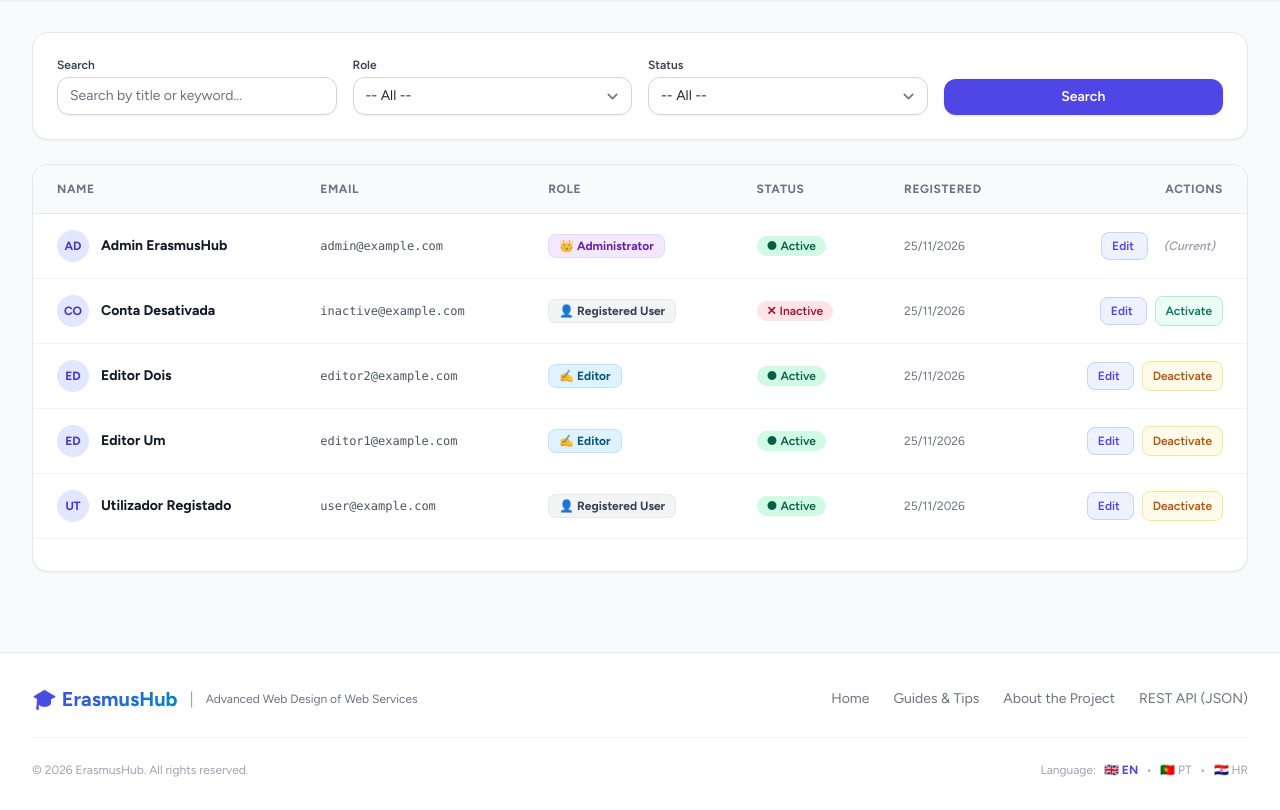
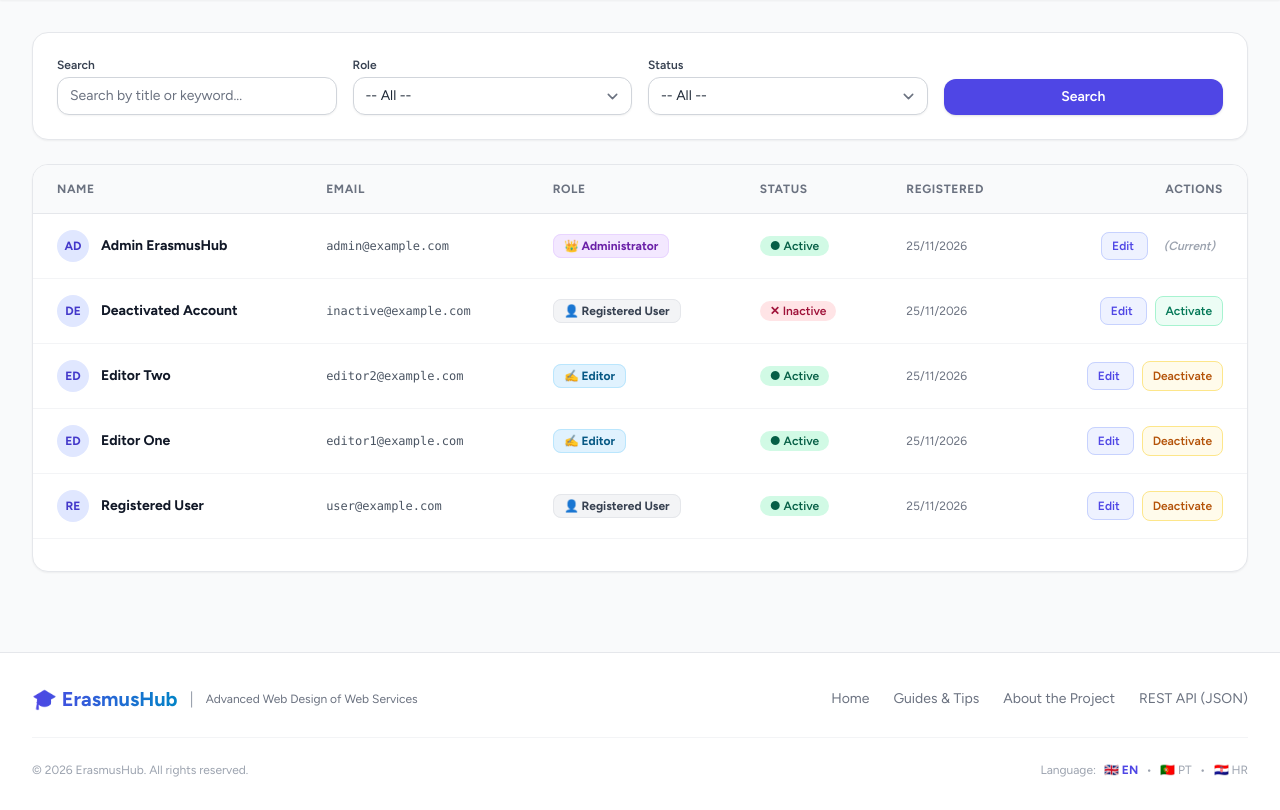
Before and after one commit to gfneto7/erasmushub, a Laravel app: page /admin/users in a window 1280 px wide. Shown: the part 186-996 px from the top of the page. Run offline with Laravel 12, Linux system fonts and the light colour scheme; a user stored in the database is signed in; data comes from the database, SQL or seed files in the repository; style sheets or scripts are compiled from the project's sources.

Commit message:
fix(i18n): translate user names, role badges, and author signatures across navigation and views

```diff
--- a/lang/en.json
+++ b/lang/en.json
@@ -359,5 +359,13 @@
     "Como abrir conta bancária espanhola sem comissões (Rascunho)": "How to open a fee-free Spanish bank account (Draft)",
     "Artigo em revisão pelo autor para alunos em Madrid.": "Article under review by author for students in Madrid.",
     "Excursões de fim de semana aos Lagos de Plitvice (Rascunho)": "Weekend excursions to Plitvice Lakes (Draft)",
-    "Rascunho com rotas de autocarro a partir de Zagreb.": "Draft with bus routes departing from Zagreb."
+    "Rascunho com rotas de autocarro a partir de Zagreb.": "Draft with bus routes departing from Zagreb.",
+    "Utilizador Registado": "Registered User",
+    "Editor Um": "Editor One",
+    "Editor Dois": "Editor Two",
+    "Admin ErasmusHub": "Admin ErasmusHub",
+    "Conta Desativada": "Deactivated Account",
+    "registered": "registered",
+    "editor": "editor",
+    "admin": "admin"
 }
--- a/resources/views/admin/guides/index.blade.php
+++ b/resources/views/admin/guides/index.blade.php
@@ -102,7 +102,7 @@
                                         {{ $guide->city ? __($guide->city) : '—' }}
                                     </td>
                                     <td class="px-6 py-4 whitespace-nowrap text-xs text-gray-600">
-                                        {{ $guide->author->name }}
+                                        {{ __($guide->author->name) }}
                                     </td>
                                     <td class="px-6 py-4 whitespace-nowrap">
                                         @if ($guide->status === 'published')
--- a/resources/views/admin/users/index.blade.php
+++ b/resources/views/admin/users/index.blade.php
@@ -75,9 +75,9 @@
                                 <td class="px-6 py-4 font-bold text-gray-900">
                                     <div class="flex items-center space-x-3">
                                         <div class="h-8 w-8 rounded-full bg-indigo-100 text-indigo-700 font-bold flex items-center justify-center text-xs uppercase">
-                                            {{ substr($user->name, 0, 2) }}
+                                            {{ substr(__($user->name), 0, 2) }}
                                         </div>
-                                        <span>{{ $user->name }}</span>
+                                        <span>{{ __($user->name) }}</span>
                                     </div>
                                 </td>
                                 <td class="px-6 py-4 text-gray-600 text-xs font-mono">
--- a/resources/views/destinations/index.blade.php
+++ b/resources/views/destinations/index.blade.php
@@ -260,7 +260,7 @@
                                 </div>
 
                                 <div class="mt-4 pt-4 border-t border-gray-200/60 flex items-center justify-between text-xs">
-                                    <span class="text-gray-500">{{ __('By') }} {{ $guide->author->name }}</span>
+                                    <span class="text-gray-500">{{ __('By') }} {{ __($guide->author->name) }}</span>
                                     <a href="{{ route('guides.show', $guide->slug) }}" class="text-indigo-600 font-semibold hover:underline">
                                         {{ __('Read more') }} →
                                     </a>
--- a/resources/views/guides/index.blade.php
+++ b/resources/views/guides/index.blade.php
@@ -123,7 +123,7 @@
 
                                 <div class="mt-6 pt-4 border-t border-gray-100 flex items-center justify-between text-xs text-gray-500">
                                     <div class="flex items-center space-x-2">
-                                        <span class="font-medium text-gray-700">{{ $guide->author->name }}</span>
+                                        <span class="font-medium text-gray-700">{{ __($guide->author->name) }}</span>
                                         <span>•</span>
                                         <span>{{ $guide->published_at?->format('d M Y') }}</span>
                                     </div>
--- a/resources/views/guides/show.blade.php
+++ b/resources/views/guides/show.blade.php
@@ -47,10 +47,10 @@
                     <!-- Author & Published Date -->
                     <div class="mt-4 pb-6 border-b border-gray-100 flex items-center space-x-3 text-sm text-gray-500">
                         <div class="h-9 w-9 rounded-full bg-indigo-100 text-indigo-700 font-bold flex items-center justify-center text-xs uppercase">
-                            {{ substr($guide->author->name, 0, 2) }}
+                            {{ substr(__($guide->author->name), 0, 2) }}
                         </div>
                         <div>
-                            <span class="font-semibold text-gray-800">{{ $guide->author->name }}</span>
+                            <span class="font-semibold text-gray-800">{{ __($guide->author->name) }}</span>
                             <span class="mx-1">•</span>
                             <span>{{ $guide->published_at ? $guide->published_at->format('d M Y, H:i') : __('Draft') }}</span>
                         </div>
--- a/resources/views/home.blade.php
+++ b/resources/views/home.blade.php
@@ -180,7 +180,7 @@
 
                             <div class="mt-6 pt-4 border-t border-gray-100 flex items-center justify-between text-xs text-gray-500">
                                 <div class="flex items-center space-x-2">
-                                    <span class="font-medium text-gray-700">{{ $guide->author->name }}</span>
+                                    <span class="font-medium text-gray-700">{{ __($guide->author->name) }}</span>
                                     <span>•</span>
                                     <span>{{ $guide->published_at?->format('d M Y') }}</span>
                                 </div>
--- a/resources/views/layouts/navigation.blade.php
+++ b/resources/views/layouts/navigation.blade.php
@@ -82,11 +82,11 @@
                             <button class="inline-flex items-center px-3 py-2 border border-transparent text-sm leading-4 font-medium rounded-md text-gray-600 bg-white hover:text-gray-900 focus:outline-none transition">
                                 <div class="flex items-center space-x-2">
                                     <span class="inline-flex items-center justify-center h-7 w-7 rounded-full bg-indigo-100 text-indigo-700 font-bold text-xs uppercase">
-                                        {{ substr(Auth::user()->name, 0, 2) }}
+                                        {{ substr(__(Auth::user()->name), 0, 2) }}
                                     </span>
-                                    <span>{{ Auth::user()->name }}</span>
+                                    <span>{{ __(Auth::user()->name) }}</span>
                                     <span class="text-xs px-1.5 py-0.5 rounded bg-gray-100 text-gray-600 border border-gray-200">
-                                        {{ Auth::user()->role?->name ?? 'user' }}
+                                        {{ __(Auth::user()->role?->name ?? 'registered') }}
                                     </span>
                                 </div>
 
@@ -201,8 +201,8 @@
         <div class="pt-4 pb-3 border-t border-gray-200">
             @auth
                 <div class="px-4">
-                    <div class="font-medium text-base text-gray-800">{{ Auth::user()->name }}</div>
-                    <div class="font-medium text-sm text-gray-500">{{ Auth::user()->email }} ({{ Auth::user()->role?->name }})</div>
+                    <div class="font-medium text-base text-gray-800">{{ __(Auth::user()->name) }}</div>
+                    <div class="font-medium text-sm text-gray-500">{{ Auth::user()->email }} ({{ __(Auth::user()->role?->name ?? 'registered') }})</div>
                 </div>
 
                 <div class="mt-3 space-y-1">
```
Also changed, not shown: lang/hr.json (+9 -1 lines), lang/pt.json (+9 -1 lines).
